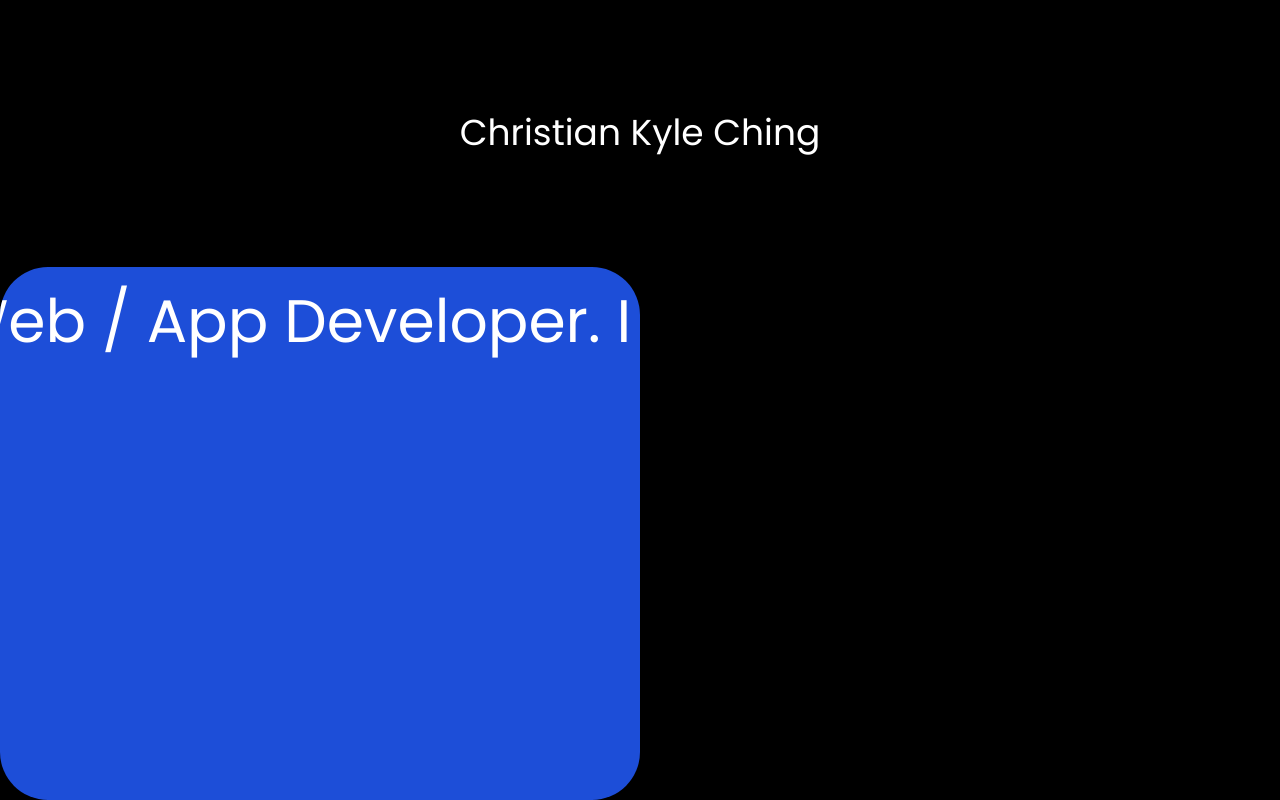
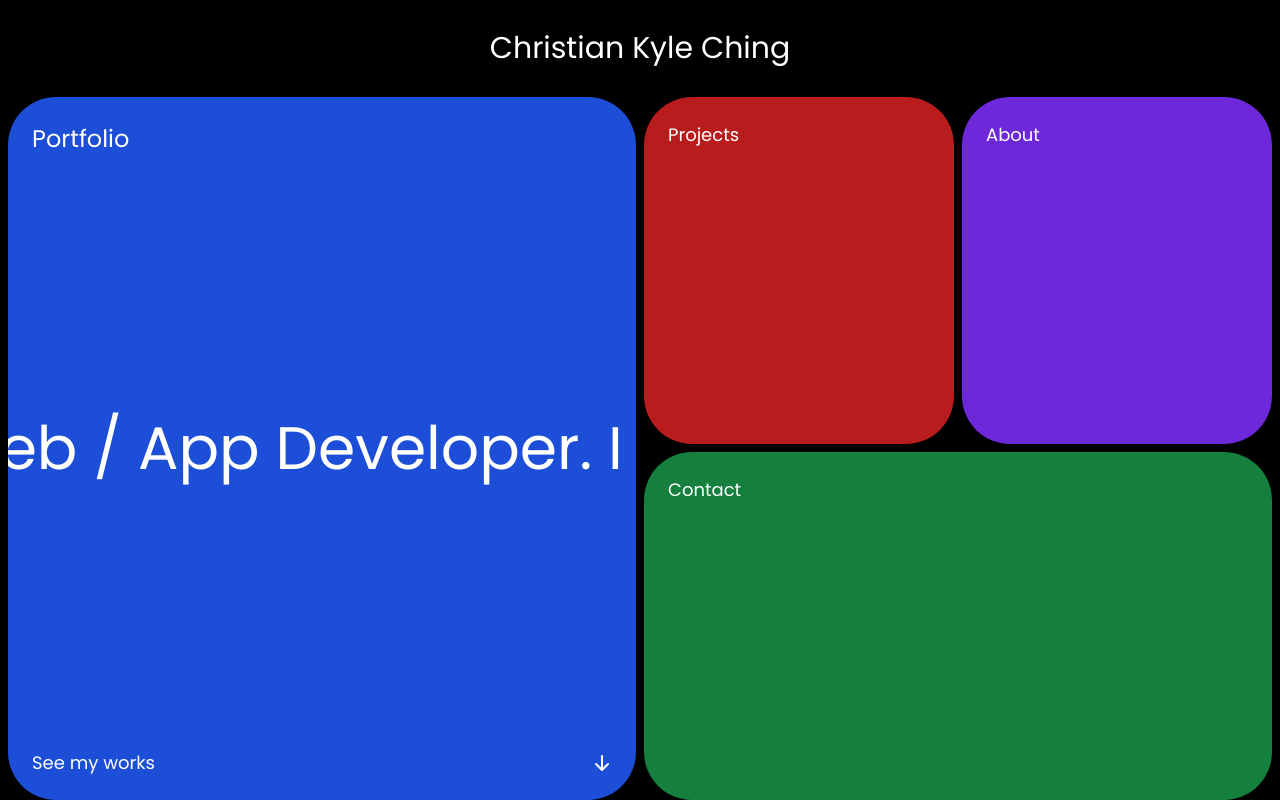
Before and after one commit to christiankyle-ching/vue-portfolio-ckcdev, a Vue app: page / in a window 1280 px wide. Built offline with nearby package versions, Linux system fonts and the light colour scheme.

Commit message:
feat: Hovering cards

```diff
--- a/src/assets/base.css
+++ b/src/assets/base.css
@@ -3,6 +3,10 @@
 @tailwind base;
 @tailwind components;
 @tailwind utilities;
+
+html {
+  scroll-behavior: smooth;
+}
 
 body {
   font-family: "Poppins", sans-serif;
@@ -40,7 +44,35 @@ h6 {
 /* --- Components --- */
 
 .card {
-  @apply rounded-[3rem] overflow-hidden p-6;
+  @apply rounded-[3rem] overflow-hidden p-6 relative min-h-[10rem];
+  @apply flex flex-col justify-between items-stretch;
+  @apply transition-all duration-700;
+
+  /* Inactive */
+  @apply scale-75 opacity-0;
+}
+
+.card.active {
+  @apply scale-100 opacity-100;
+}
+
+.card.active:hover {
+  @apply scale-95;
+}
+
+.card__background {
+  @apply absolute top-0 left-0 right-0 bottom-0 -z-10;
+  @apply transition-all duration-500;
+}
+
+.card--background-hover.active > header,
+.card--background-hover.active > footer {
+  @apply transition-all;
+}
+
+.card--background-hover.active:hover > header,
+.card--background-hover.active:hover > footer {
+  @apply opacity-0;
 }
 
 /* --- Animations --- */
--- a/src/components/LoopingText.vue
+++ b/src/components/LoopingText.vue
@@ -1,5 +1,5 @@
 <template>
-  <div ref="container" class="whitespace-nowrap flex gap-4">
+  <div ref="container" class="whitespace-nowrap flex">
     <span ref="textContainer" id="textContainer" class="block">
       <slot></slot>
     </span>
@@ -13,6 +13,9 @@ export default {
     return {
       textEl: null,
       textElCopy: null,
+
+      x: 0,
+      currentTick: 0,
     };
   },
   mounted() {
@@ -27,6 +30,20 @@ export default {
 
     this.$refs.textContainer.style.animationDuration = `${totalDuration}ms`;
     this.$refs.textContainer2.style.animationDuration = `${totalDuration}ms`;
+
+    // const fps = 60;
+    // const tick = 1000 / fps;
+    // const totalTicks = (totalDuration / 1000) * fps;
+    // const xPerTick = 100 / totalTicks;
+
+    // setInterval(() => {
+    //   this.$refs.textContainer.style.transform = `translate(-${this.x}%, 0%) translate3d(0px,0px,0px)`;
+    //   this.$refs.textContainer2.style.transform = `translate(-${this.x}%, 0%) translate3d(0px,0px,0px)`;
+
+    //   this.x = this.currentTick * xPerTick;
+    //   this.currentTick =
+    //     this.currentTick > totalTicks ? 0 : this.currentTick + 1;
+    // }, tick);
   },
 };
 </script>
@@ -39,11 +56,11 @@ export default {
 
 @keyframes ltr {
   0% {
-    transform: translateX(0);
+    transform: translateX(0%) translate3d(0px, 0px, 0px);
   }
 
   100% {
-    transform: translateX(-100%);
+    transform: translateX(-100%) translate3d(0px, 0px, 0px);
   }
 }
 </style>
--- /dev/null
+++ b/src/components/icons/ArrowDownIcon.vue
@@ -0,0 +1,14 @@
+<template>
+  <svg
+    xmlns="http://www.w3.org/2000/svg"
+    class="h-5 w-5"
+    viewBox="0 0 20 20"
+    fill="currentColor"
+  >
+    <path
+      fill-rule="evenodd"
+      d="M16.707 10.293a1 1 0 010 1.414l-6 6a1 1 0 01-1.414 0l-6-6a1 1 0 111.414-1.414L9 14.586V3a1 1 0 012 0v11.586l4.293-4.293a1 1 0 011.414 0z"
+      clip-rule="evenodd"
+    />
+  </svg>
+</template>
--- a/src/views/HomeView.vue
+++ b/src/views/HomeView.vue
@@ -1,20 +1,72 @@
 <template>
-  <div class="w-screen">
-    <a href="">
-      <main class="h-screen w-full grid grid-row-3 grid-cols-1">
-        <div class="flex justify-center items-center row-span-1 col-span-1">
-          <h1>Christian Kyle Ching</h1>
+  <div class="w-screen px-2">
+    <main class="min-h-screen w-full grid grid-row-3 grid-cols-1">
+      <!-- Top Column -->
+      <div class="flex justify-center items-center row-span-1 col-span-1">
+        <h2>Christian Kyle Ching</h2>
+      </div>
+
+      <!-- Bottom Column -->
+      <div class="row-span-2 col-span-1 grid grid-cols-1 lg:grid-cols-2 gap-2">
+        <div class="card active !min-h-[75vh] h-full bg-blue-700 relative">
+          <div class="card__background flex hover:opacity-0">
+            <LoopingText class="m-auto">
+              <span class="text-4xl lg:text-6xl">
+                I am an aspiring Web / App Developer.&nbsp;
+              </span>
+            </LoopingText>
+          </div>
+
+          <header>
+            <h3>Portfolio</h3>
+          </header>
+
+          <footer>
+            <a href="#asd" class="flex justify-between items-center">
+              <span>See my works</span>
+              <button>
+                <ArrowDownIcon />
+              </button>
+            </a>
+          </footer>
         </div>
 
-        <div class="row-span-2 col-span-1 grid grid-cols-1 lg:grid-cols-2">
-          <div class="card bg-blue-700 h-full">
-            <LoopingText>
-              <h1 class="text-6xl">I am an aspiring Web / App Developer.</h1>
-            </LoopingText>
+        <div class="grid grid-cols-2 grid-rows-2 gap-2">
+          <div class="card active bg-red-700 card--background-hover">
+            <header>Projects</header>
+            <div class="card__background flex opacity-0 hover:opacity-100">
+              <LoopingText class="m-auto">
+                <span class="text-4xl lg:text-6xl">View my works.&nbsp;</span>
+              </LoopingText>
+            </div>
+            <footer></footer>
+          </div>
+          <div class="card active bg-violet-700 card--background-hover">
+            <header>About</header>
+            <div class="card__background flex opacity-0 hover:opacity-100">
+              <LoopingText class="m-auto">
+                <span class="text-4xl lg:text-6xl">Get to know me more!&nbsp;</span>
+              </LoopingText>
+            </div>
+            <footer></footer>
+          </div>
+          <div
+            id="asd"
+            class="card active bg-green-700 card--background-hover col-span-full"
+          >
+            <header>Contact</header>
+            <div class="card__background flex opacity-0 hover:opacity-100">
+              <LoopingText class="m-auto">
+                <span class="text-4xl lg:text-6xl"
+                  >Have an idea? Connect with me!&nbsp;</span
+                >
+              </LoopingText>
+            </div>
+            <footer></footer>
           </div>
         </div>
-      </main>
-    </a>
+      </div>
+    </main>
   </div>
 </template>
 
@@ -23,6 +75,7 @@ import _projects from "@/assets/projects.js";
 const PROJECTS = _projects;
 
 import LoopingText from "@/components/LoopingText.vue";
+import ArrowDownIcon from "@/components/icons/ArrowDownIcon.vue";
 </script>
 
 <style></style>
```
